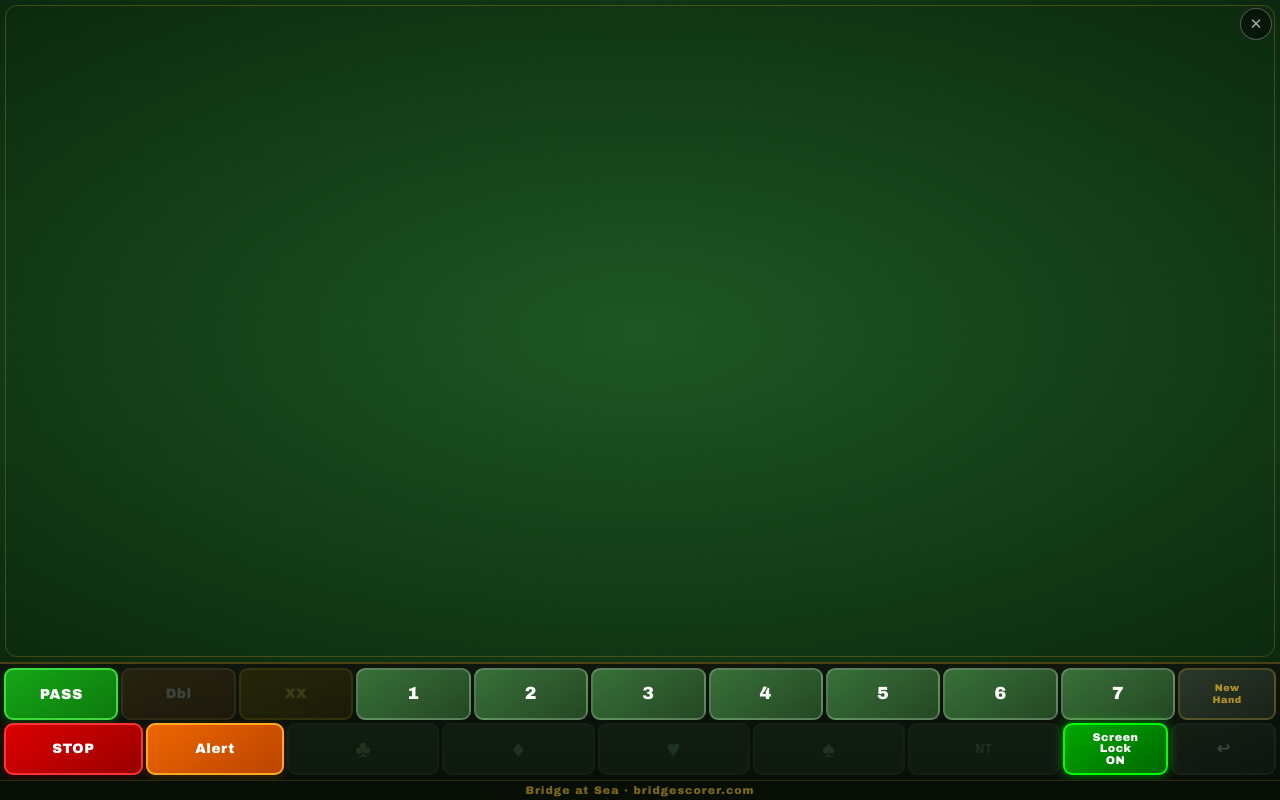
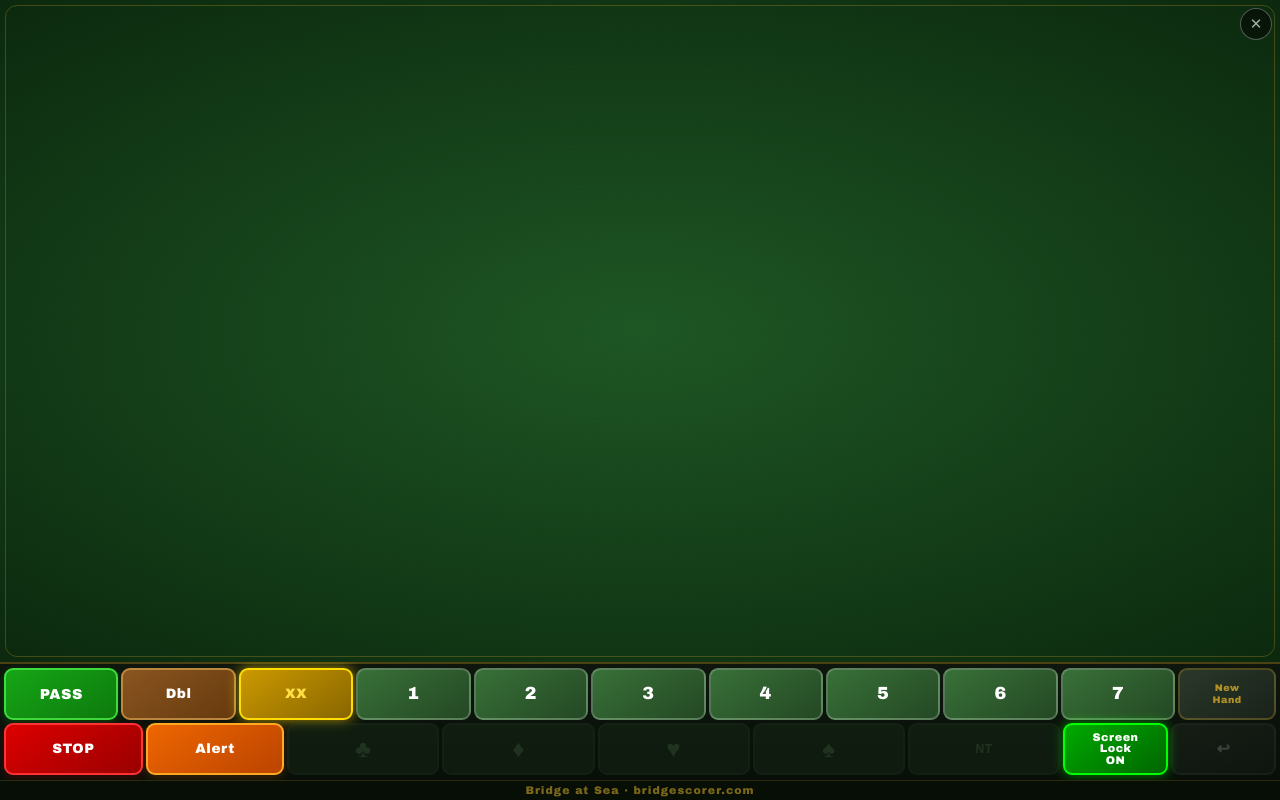
Before and after one commit to Mikes-Bridge-Scorer/digibid, a plain HTML site: page digibid.html in a window 1280 px wide. Drawn offline with Linux system fonts and the light colour scheme.

Commit message:
Add files via upload

```diff
--- a/digibid.html
+++ b/digibid.html
@@ -335,15 +335,6 @@ function nextDir(){
   if(!rb.length) return 'N';
   return DIRS[(DIRS.indexOf(rb[rb.length-1].dir)+1)%4];
 }
-function canDbl(){
-  const lr=getLastReal();if(!lr) return false;
-  for(let i=bids.length-1;i>=0;i--){
-    if(['X','XX'].includes(bids[i].bid)) return false;
-    if(!['PASS','STOP','ALERT'].includes(bids[i].bid)) break;
-  }
-  return true;
-}
-
 function doAlert(){
   if(over||stopOn||alertOn) return;
   alertOn=true;let t=3;
@@ -384,19 +375,8 @@ function dblTap(){
   if(over||stopOn||alertOn) return;
   doBid('X');
 }
-function canRdbl(){
-  const rb=bids.filter(b=>!['STOP','ALERT'].includes(b.bid));
-  if(!rb.length) return false;
-  // scan backwards through passes to find if last non-pass was a double
-  for(let i=rb.length-1;i>=0;i--){
-    if(rb[i].bid==='X') return true;   // found a double — rdbl is on
-    if(rb[i].bid==='XX') return false;  // already redoubled
-    if(rb[i].bid!=='PASS') return false; // a real bid intervened
-  }
-  return false;
-}
 function doRdbl(){
-  if(over||stopOn||alertOn||!canRdbl()) return;
+  if(over||stopOn||alertOn) return;
   doBid('XX');
 }
 function doBid(bid){
@@ -590,9 +570,9 @@ function flashCurrent(){
 function updateButtons(){
   const locked=over||stopOn||alertOn;
   document.getElementById('kPass').disabled=locked;
-  document.getElementById('kDbl').disabled=locked||!canDbl();
-  document.getElementById('kRdbl').disabled=locked||!canRdbl();
-  document.getElementById('kRdbl').classList.toggle('active',canRdbl()&&!locked);
+  document.getElementById('kDbl').disabled=locked;
+  document.getElementById('kRdbl').disabled=locked;
+  document.getElementById('kRdbl').classList.toggle('active',!locked);
   document.getElementById('kAlert').disabled=locked;
   document.getElementById('kUndo').disabled=bids.length===0;
   document.querySelectorAll('.k-lv').forEach((b,i)=>{
@@ -630,7 +610,7 @@ function newHand(){
 window.addEventListener('resize', ()=>setTimeout(renderAll, 60));
 
 if('serviceWorker' in navigator){
-  navigator.serviceWorker.register('sw.js?v=28').catch(()=>{});
+  navigator.serviceWorker.register('sw.js?v=29').catch(()=>{});
 }
 
 if(document.readyState==='complete'){renderAll();}
--- a/sw.js
+++ b/sw.js
@@ -1,4 +1,4 @@
-const CACHE = 'digibid-v28';
+const CACHE = 'digibid-v29';
 const ASSETS = ['./','./digibid.html','./manifest.json','./icon-192.png','./icon-512.png'];
 self.addEventListener('install', e => {
   e.waitUntil(caches.open(CACHE).then(c => c.addAll(ASSETS)));
```
